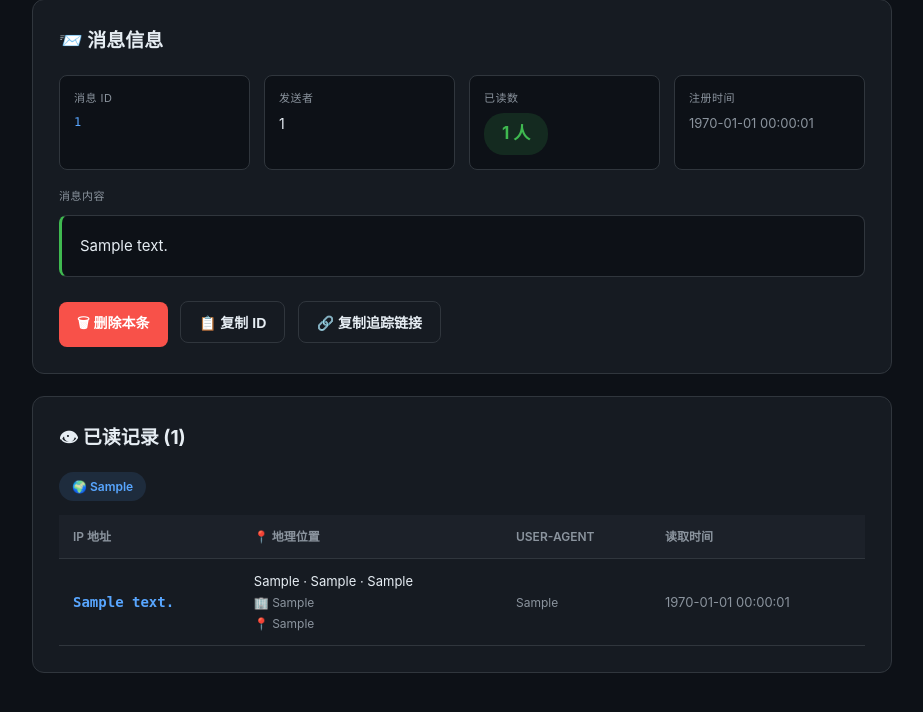
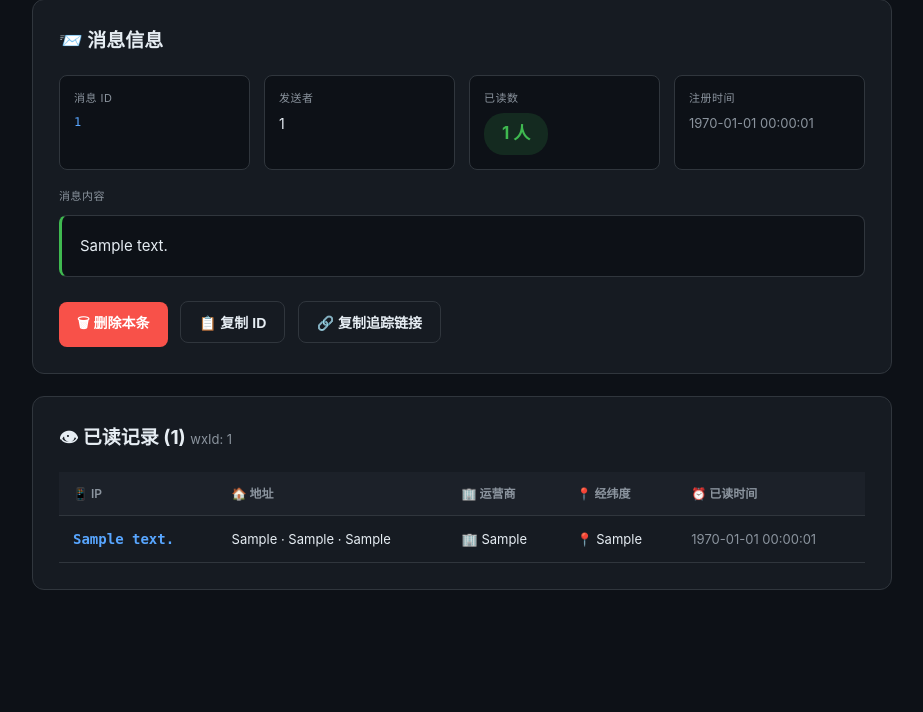
Before and after one commit to gaigebeckmanChristinaJames/read-receipt-tracker, a Flask app: page /message/1 in a window 1280 px wide. Shown: the part 63-775 px from the top of the page, without its empty margins (178-1101 px from the left). Run offline with Flask 3, Linux system fonts and the light colour scheme; tables that the repository leaves empty hold one stand-in row (values such as "Sample post").

Commit message:
详情页重组: wxId标题+5列分类(IP/地址/运营商/经纬度/时间)

```diff
--- a/python/app/templates/detail.html
+++ b/python/app/templates/detail.html
@@ -60,26 +60,10 @@ tr:hover td{background:#1c2129}
   </div>
 
   <div class="card">
-    <h2>👁 已读记录 ({{reads|length}})</h2>
+    <h2>👁 已读记录 ({{reads|length}}) <span style="font-size:13px;color:var(--t2);font-weight:400">wxId: {{message.wx_id}}</span></h2>
     {%if reads%}
-    {%if has_geo%}
-    <div class="geo-summary">
-      {%set ns = namespace(countries=[]) %}
-      {%for r in reads%}
-        {%if r.country and r.country not in ns.countries%}
-          {%set _ = ns.countries.append(r.country) %}
-        {%endif%}
-      {%endfor%}
-      {%for c in ns.countries[:10]%}
-        <span class="geo-chip">🌍 {{c}}</span>
-      {%endfor%}
-      {%if ns.countries|length > 10%}
-        <span class="geo-chip">+{{ns.countries|length - 10}} 更多</span>
-      {%endif%}
-    </div>
-    {%endif%}
     <table>
-      <thead><tr><th>IP 地址</th><th>📍 地理位置</th><th>User-Agent</th><th>读取时间</th></tr></thead>
+      <thead><tr><th>📱 IP</th><th>🏠 地址</th><th>🏢 运营商</th><th>📍 经纬度</th><th>⏰ 已读时间</th></tr></thead>
       <tbody>
         {%for r in reads%}
         <tr>
@@ -89,11 +73,14 @@ tr:hover td{background:#1c2129}
               {%if r.country%}{{r.country}}{%endif%}
               {%if r.region%} · {{r.region}}{%endif%}
               {%if r.city%} · {{r.city}}{%endif%}
-              {%if r.isp%}<br><span style="color:var(--t2);font-size:12px">🏢 {{r.isp}}</span>{%endif%}
-              {%if r.loc%}<br><span style="color:var(--t2);font-size:12px">📍 {{r.loc|fmtloc}}</span>{%endif%}
             {%else%}<span class="geo-none">—</span>{%endif%}
           </td>
-          <td class="ua-cell" title="{{r.user_agent}}">{{r.user_agent or "—"}}</td>
+          <td class="geo-cell">
+            {%if r.isp%}🏢 {{r.isp}}{%else%}<span class="geo-none">—</span>{%endif%}
+          </td>
+          <td class="geo-cell">
+            {%if r.loc%}📍 {{r.loc|fmtloc}}{%else%}<span class="geo-none">—</span>{%endif%}
+          </td>
           <td class="time-cell">{{r.read_at|int|ts2date}}</td>
         </tr>
         {%endfor%}
```
